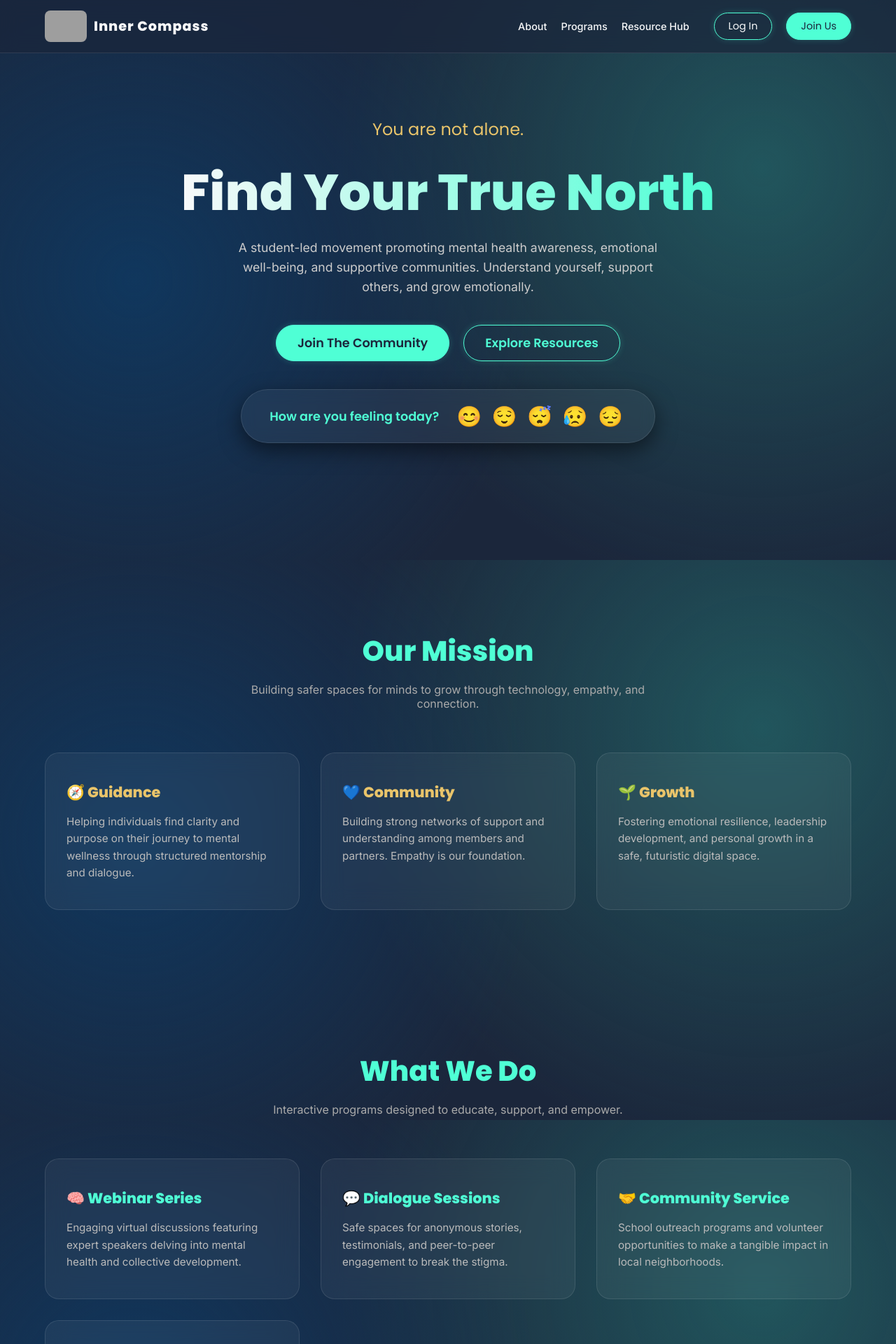
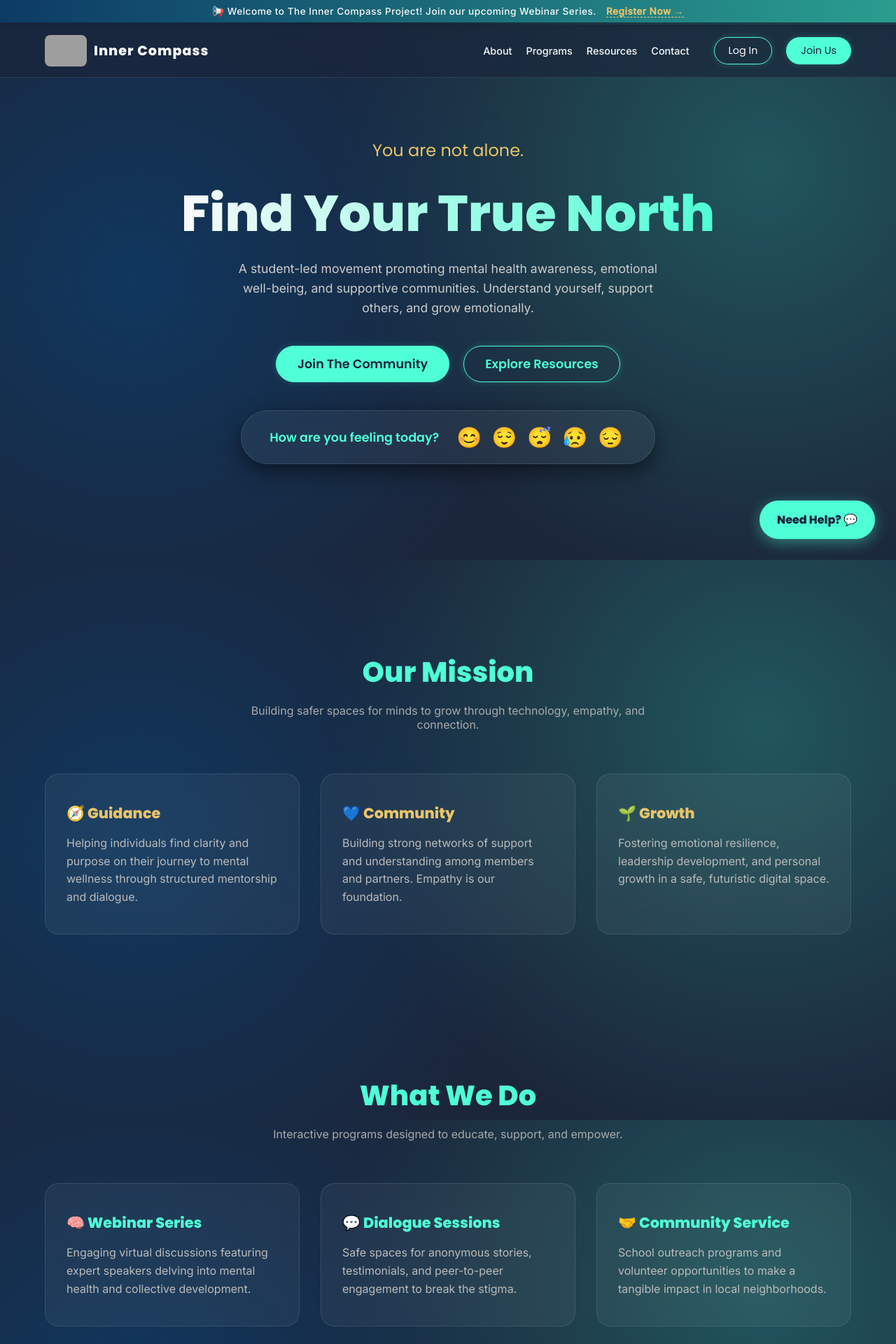
Before and after one commit to bilalsherifdeen1-ux/inner-compass., a Flask app: page / in a window 1280 px wide. Shown: the top 1920 px of the page at 70% size. Run offline with Flask 3, Linux system fonts and the light colour scheme; grey boxes are pictures that could not be loaded.

Commit message:
Update index.html

```diff
--- a/templates/index.html
+++ b/templates/index.html
@@ -35,10 +35,34 @@
 
         h1, h2, h3, h4 { font-family: 'Poppins', sans-serif; }
 
+        /* --- ANNOUNCEMENT BAR --- */
+        .announcement-bar {
+            background: linear-gradient(90deg, var(--deep-blue), var(--teal-green));
+            color: var(--soft-white);
+            text-align: center;
+            padding: 8px 5%;
+            font-size: 0.85rem;
+            font-weight: 500;
+            position: fixed;
+            top: 0;
+            width: 100%;
+            z-index: 1001;
+            box-shadow: 0 2px 10px rgba(0,0,0,0.2);
+            letter-spacing: 0.5px;
+        }
+        .announcement-bar a {
+            color: var(--soft-gold);
+            text-decoration: none;
+            margin-left: 10px;
+            font-weight: 600;
+            border-bottom: 1px dashed var(--soft-gold);
+        }
+
         /* --- GLASSMORPHISM NAVBAR --- */
         nav {
             position: fixed;
-            top: 0; width: 100%; z-index: 1000;
+            top: 35px; /* Pushed down to make room for announcement bar */
+            width: 100%; z-index: 1000;
             display: flex; justify-content: space-between; align-items: center;
             padding: 15px 5%;
             background: rgba(27, 38, 59, 0.7);
@@ -77,6 +101,7 @@
             display: flex; flex-direction: column; justify-content: center; align-items: center;
             text-align: center; padding: 0 5%;
             position: relative;
+            margin-top: 30px;
         }
         .hero h1 {
             font-size: 4.5rem; font-weight: 800;
@@ -95,7 +120,7 @@
             100% { transform: translateY(0px); }
         }
 
-        /* --- 2. MOOD CHECK-IN (SPECIAL SECTION) --- */
+        /* --- MOOD WIDGET --- */
         .mood-widget {
             background: var(--glass-bg);
             backdrop-filter: blur(10px);
@@ -118,7 +143,7 @@
         .section-title h2 { font-size: 2.5rem; color: var(--neon-teal); margin-bottom: 15px; }
         .section-title p { color: #aaa; max-width: 600px; margin: 0 auto; }
 
-        /* --- 3. WHAT WE DO (SERVICES GRID) --- */
+        /* --- GLASS CARDS (GRID) --- */
         .grid { display: grid; grid-template-columns: repeat(auto-fit, minmax(280px, 1fr)); gap: 30px; }
         .glass-card {
             background: var(--glass-bg);
@@ -141,17 +166,34 @@
             box-shadow: 0 10px 30px rgba(79, 255, 213, 0.15);
             border-color: rgba(79, 255, 213, 0.5);
         }
-        .glass-card h3 { color: var(--soft-gold); margin-bottom: 15px; font-size: 1.3rem; }
-        .glass-card p { color: #bbb; font-size: 0.95rem; line-height: 1.6; }
 
-        /* --- 4. RESOURCE HUB --- */
+        /* --- RESOURCE HUB --- */
         .resource-banner {
             background: linear-gradient(135deg, var(--deep-blue), var(--teal-green));
             border-radius: 20px; padding: 50px; text-align: center;
             box-shadow: 0 15px 35px rgba(0,0,0,0.3);
             position: relative; overflow: hidden;
         }
-        .resource-banner h3 { font-size: 2rem; margin-bottom: 20px; }
+        .resource-banner h3 { font-size: 2.2rem; margin-bottom: 20px; color: var(--soft-white); font-weight: 800;}
+        .resource-buttons { display: flex; gap: 20px; justify-content: center; flex-wrap: wrap; margin-top: 30px; }
+
+        /* --- FLOATING HELP BUTTON --- */
+        .floating-help-btn {
+            position: fixed;
+            bottom: 30px;
+            right: 30px;
+            background: var(--neon-teal);
+            color: var(--dark-navy);
+            padding: 15px 25px;
+            border-radius: 30px;
+            font-family: 'Poppins', sans-serif;
+            font-weight: 800;
+            text-decoration: none;
+            box-shadow: 0 5px 20px rgba(79, 255, 213, 0.4);
+            z-index: 1000;
+            transition: transform 0.3s ease;
+        }
+        .floating-help-btn:hover { transform: scale(1.05) translateY(-5px); }
 
         /* --- FOOTER --- */
         footer {
@@ -167,10 +209,15 @@
             .mobile-menu-btn { display: block; }
             .hero h1 { font-size: 3rem; }
             .mood-widget { flex-direction: column; text-align: center; padding: 20px; }
+            nav { top: 50px; }
         }
     </style>
 </head>
 <body>
+
+    <div class="announcement-bar">
+        📢 Welcome to The Inner Compass Project! Join our upcoming Webinar Series. <a href="/signup">Register Now &rarr;</a>
+    </div>
 
     <nav>
         <a href="#" class="brand">
@@ -182,12 +229,15 @@
         <div class="nav-links">
             <a href="#about">About</a>
             <a href="#services">Programs</a>
-            <a href="#resources">Resource Hub</a>
+            <a href="#resources">Resources</a>
+            <a href="#contact">Contact</a>
             <a href="/login" class="btn-glow" style="margin-left: 15px;">Log In</a>
             <a href="/signup" class="btn-glow" style="background: var(--neon-teal); color: var(--dark-navy);">Join Us</a>
         </div>
         <button class="mobile-menu-btn">☰</button>
     </nav>
+
+    <a href="mailto:Innercompassproject25@gmail.com" class="floating-help-btn">Need Help? 💬</a>
 
     <header class="hero">
         <h3>You are not alone.</h3>
@@ -214,16 +264,16 @@
         </div>
         <div class="grid">
             <div class="glass-card">
-                <h3>🧭 Guidance</h3>
-                <p>Helping individuals find clarity and purpose on their journey to mental wellness through structured mentorship and dialogue.</p>
+                <h3 style="color: var(--soft-gold); margin-bottom: 15px; font-size: 1.3rem;">🧭 Guidance</h3>
+                <p style="color: #bbb; line-height: 1.6;">Helping individuals find clarity and purpose on their journey to mental wellness through structured mentorship and dialogue.</p>
             </div>
             <div class="glass-card">
-                <h3>💙 Community</h3>
-                <p>Building strong networks of support and understanding among members and partners. Empathy is our foundation.</p>
+                <h3 style="color: var(--soft-gold); margin-bottom: 15px; font-size: 1.3rem;">💙 Community</h3>
+                <p style="color: #bbb; line-height: 1.6;">Building strong networks of support and understanding among members and partners. Empathy is our foundation.</p>
             </div>
             <div class="glass-card">
-                <h3>🌱 Growth</h3>
-                <p>Fostering emotional resilience, leadership development, and personal growth in a safe, futuristic digital space.</p>
+                <h3 style="color: var(--soft-gold); margin-bottom: 15px; font-size: 1.3rem;">🌱 Growth</h3>
+                <p style="color: #bbb; line-height: 1.6;">Fostering emotional resilience, leadership development, and personal growth in a safe, futuristic digital space.</p>
             </div>
         </div>
     </section>
@@ -235,20 +285,20 @@
         </div>
         <div class="grid">
             <div class="glass-card">
-                <h3 style="color: var(--neon-teal);">🧠 Webinar Series</h3>
-                <p>Engaging virtual discussions featuring expert speakers delving into mental health and collective development.</p>
+                <h3 style="color: var(--neon-teal); margin-bottom: 15px; font-size: 1.3rem;">🧠 Webinar Series</h3>
+                <p style="color: #bbb; line-height: 1.6;">Engaging virtual discussions featuring expert speakers delving into mental health and collective development.</p>
             </div>
             <div class="glass-card">
-                <h3 style="color: var(--neon-teal);">💬 Dialogue Sessions</h3>
-                <p>Safe spaces for anonymous stories, testimonials, and peer-to-peer engagement to break the stigma.</p>
+                <h3 style="color: var(--neon-teal); margin-bottom: 15px; font-size: 1.3rem;">💬 Dialogue Sessions</h3>
+                <p style="color: #bbb; line-height: 1.6;">Safe spaces for anonymous stories, testimonials, and peer-to-peer engagement to break the stigma.</p>
             </div>
             <div class="glass-card">
-                <h3 style="color: var(--neon-teal);">🤝 Community Service</h3>
-                <p>School outreach programs and volunteer opportunities to make a tangible impact in local neighborhoods.</p>
+                <h3 style="color: var(--neon-teal); margin-bottom: 15px; font-size: 1.3rem;">🤝 Community Service</h3>
+                <p style="color: #bbb; line-height: 1.6;">School outreach programs and volunteer opportunities to make a tangible impact in local neighborhoods.</p>
             </div>
             <div class="glass-card">
-                <h3 style="color: var(--neon-teal);">🎯 Leadership Training</h3>
-                <p>Transformative sessions cultivating essential leadership skills and emotional intelligence for ambassadors.</p>
+                <h3 style="color: var(--neon-teal); margin-bottom: 15px; font-size: 1.3rem;">🎯 Leadership Training</h3>
+                <p style="color: #bbb; line-height: 1.6;">Transformative sessions cultivating essential leadership skills and emotional intelligence for ambassadors.</p>
             </div>
         </div>
     </section>
@@ -256,8 +306,37 @@
     <section id="resources">
         <div class="resource-banner">
             <h3>Mental Health Resource Hub</h3>
-            <p style="color: #e0e0e0; margin-bottom: 30px; font-size: 1.1rem;">Access our latest materials, journaling prompts, self-help toolkits, and official blueprints.</p>
-            <a href="https://res.cloudinary.com/doxfhckdx/image/upload/v1778670168/inner_compass_docs/xup626au2n0c8l5allvm.pdf" target="_blank" class="btn-glow" style="background: var(--soft-white); color: var(--deep-blue); border: none;">Download Official Blueprint (PDF)</a>
+            <p style="color: #e0e0e0; font-size: 1.1rem; max-width: 700px; margin: 0 auto;">Access our complete library of mental health materials, journaling prompts, self-help toolkits, and official blueprints.</p>
+
+            <div class="resource-buttons">
+                <a href="https://res.cloudinary.com/doxfhckdx/image/upload/v1778670168/inner_compass_docs/xup626au2n0c8l5allvm.pdf" target="_blank" class="btn-glow" style="background: transparent; color: var(--soft-white); border: 2px solid var(--soft-white);">Download Blueprint (PDF)</a>
+
+                <a href="https://drive.google.com/drive/folders/1J3PkAlAbPQRFXikwYcoY3VFdto3Fpi_l" target="_blank" class="btn-glow" style="background: var(--soft-white); color: var(--deep-blue); border: none; font-weight: 800;">📂 Open Drive Library</a>
+            </div>
+        </div>
+    </section>
+
+    <section id="contact">
+        <div class="section-title">
+            <h2>Get In Touch</h2>
+            <p>We are always here. Reach out to partner, volunteer, or just talk.</p>
+        </div>
+        <div class="grid" style="grid-template-columns: repeat(auto-fit, minmax(200px, 1fr));">
+            <div class="glass-card" style="text-align: center;">
+                <h3 style="font-size: 2.5rem; margin-bottom: 10px;">📍</h3>
+                <h3 style="color: var(--soft-white); margin-bottom: 10px;">Headquarters</h3>
+                <p style="color: #bbb; line-height: 1.6;">No. 25 Zone E, Hajj Camp Road, <br> Ilorin, Kwara State, Nigeria</p>
+            </div>
+            <div class="glass-card" style="text-align: center;">
+                <h3 style="font-size: 2.5rem; margin-bottom: 10px;">📧</h3>
+                <h3 style="color: var(--soft-white); margin-bottom: 10px;">Email Us</h3>
+                <p style="color: #bbb; line-height: 1.6;"><a href="mailto:Innercompassproject25@gmail.com" style="color: var(--soft-gold); text-decoration: none;">Innercompassproject25@gmail.com</a></p>
+            </div>
+            <div class="glass-card" style="text-align: center;">
+                <h3 style="font-size: 2.5rem; margin-bottom: 10px;">📱</h3>
+                <h3 style="color: var(--soft-white); margin-bottom: 10px;">Call / WhatsApp</h3>
+                <p style="color: #bbb; line-height: 1.6;">08145739207 <br> 07015820935</p>
+            </div>
         </div>
     </section>
 
```
